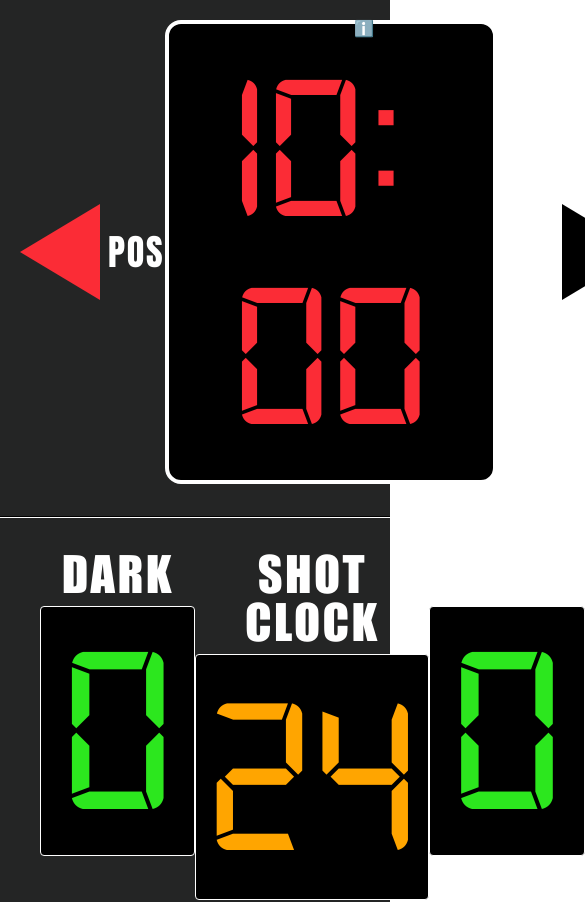
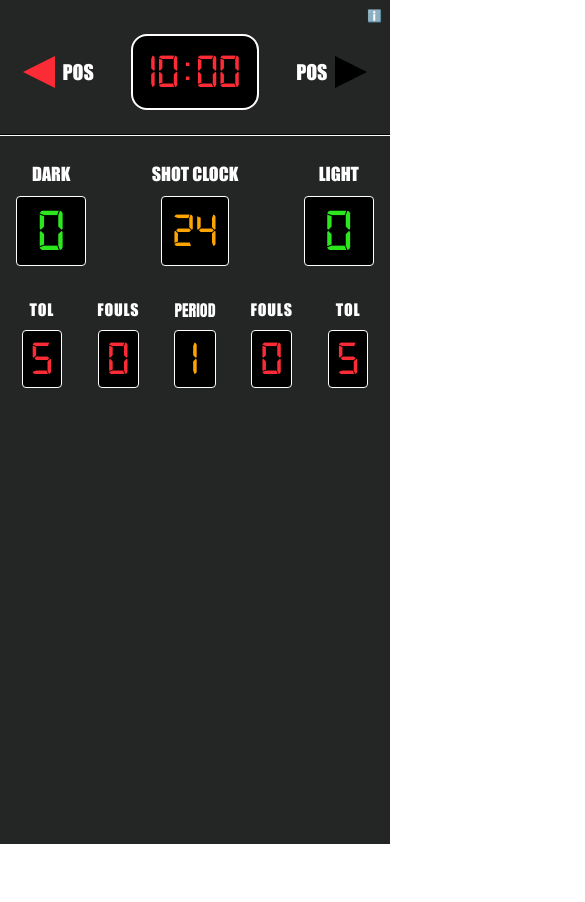
Before and after one commit to amlagsac/basketball-scoreboard, a SvelteKit app: page / in a window 390 px wide. Shown: the top 902 px of the page, 585 px wide, since content can reach past the window. After the commit the page ends 844 px from the top, so only its background shows below. Built offline with nearby package versions, Linux system fonts and the light colour scheme.

Commit message:
Add responsive design to scoreboard

```diff
--- a/src/routes/+page.svelte
+++ b/src/routes/+page.svelte
@@ -27,19 +27,20 @@
 	}
 </script>
 
-<div class="min-h-screen w-full bg-[#242525]">
+<div class="flex h-full min-h-screen w-full flex-col items-center bg-[#242525]">
 	<button
-		class="absolute top-4 right-4 cursor-pointer"
+		class="absolute top-0 right-0 cursor-pointer rounded-full p-2 text-xs text-white transition hover:bg-gray-700 md:top-4 md:right-4 md:text-2xl"
 		aria-label="Open Information Modal"
 		onclick={openModal}
 	>
 		ℹ️
 	</button>
-	<div class="flex h-1/3 flex-1 flex-col justify-evenly gap-3">
+	<div class="flex w-full flex-1 flex-col gap-3">
 		<BallPossessionAndGameTimer bind:shotClock bind:isGameTimerRunning />
-		<hr class="h-[.15rem] bg-white" />
+		<hr class="h-[.10rem] bg-white md:h-[.15rem]" />
 		<TeamScoreAndShotClock bind:shotClock bind:isGameTimerRunning />
 		<TimeoutAndFoulDetails />
 	</div>
 </div>
+
 <HotkeysInformationModal bind:showHotkeyInstructionsModal />
--- a/src/routes/components/BallPossessionArrow.svelte
+++ b/src/routes/components/BallPossessionArrow.svelte
@@ -4,16 +4,16 @@
 
 <div class="flex items-center">
 	{#if rightArrow}
-		<span class="mr-2 font-[Impact] text-4xl font-medium tracking-wider text-white">POS</span>
+		<span class="mr-2 font-[Impact] text-xl text-white md:text-4xl">POS</span>
 		<div
-			class="h-0 w-0 border-y-[3rem] border-l-[5rem] border-transparent border-l-black"
+			class="h-0 w-0 border-y-[1rem] border-l-[2rem] border-transparent border-l-black md:border-y-[2rem] md:border-l-[4rem]"
 			class:border-l-red-500={ballPossession === 'Light'}
 		></div>
 	{:else}
 		<div
-			class="h-0 w-0 border-y-[3rem] border-r-[5rem] border-transparent border-r-black"
+			class="h-0 w-0 border-y-[1rem] border-r-[2rem] border-transparent border-r-black md:border-y-[2rem] md:border-r-[4rem]"
 			class:border-r-red-500={ballPossession === 'Dark'}
 		></div>
-		<span class="ml-2 font-[Impact] text-4xl font-medium tracking-wider text-white">POS</span>
+		<span class="ml-2 font-[Impact] text-xl text-white md:text-4xl">POS</span>
 	{/if}
 </div>
--- a/src/routes/components/OtherDetailsBox.svelte
+++ b/src/routes/components/OtherDetailsBox.svelte
@@ -2,10 +2,12 @@
 	let { boxLabel, boxValue, isFoul = false } = $props();
 </script>
 
-<div class="flex flex-col items-center gap-2">
-	<h3 class="text-center font-[Impact] text-4xl font-bold tracking-wider text-white">{boxLabel}</h3>
-	<div class="w-full rounded-sm border border-white bg-black px-5 py-1 text-center">
-		<span class="font-[Digital-7] text-[10rem] leading-none text-red-500"
+<div class="flex flex-col items-center gap-2 sm:gap-1">
+	<h3 class="text-md text-center font-[Impact] tracking-wider text-white sm:text-2xl">
+		{boxLabel}
+	</h3>
+	<div class="rounded-sm border border-white bg-black px-2 py-1 text-center md:px-5 md:py-1">
+		<span class="font-[Digital-7] text-5xl leading-none text-red-500 sm:text-[8rem]"
 			>{isFoul && boxValue > 4 ? 'P' : boxValue}</span
 		>
 	</div>
--- a/src/routes/components/TeamScore.svelte
+++ b/src/routes/components/TeamScore.svelte
@@ -3,10 +3,15 @@
 </script>
 
 <div class="flex flex-col items-center gap-2">
-	<h2 contenteditable="true" class="text-center font-[Impact] text-5xl tracking-wider text-white">
+	<h2
+		contenteditable="true"
+		class="text-center font-[Impact] text-lg break-words text-white md:text-4xl md:tracking-wider"
+	>
 		{teamName}
 	</h2>
 	<div class="w-full rounded-sm border border-white bg-black px-5 py-1 text-center">
-		<span class="font-[Digital-7] text-[15rem] leading-none text-[#2CE71E]">{teamScore}</span>
+		<span class="font-[Digital-7] text-6xl leading-none text-[#2CE71E] md:text-[12rem]"
+			>{teamScore}</span
+		>
 	</div>
 </div>
--- a/src/routes/views/BallPossessionAndGameTimer.svelte
+++ b/src/routes/views/BallPossessionAndGameTimer.svelte
@@ -113,23 +113,21 @@
 	});
 </script>
 
-<div class="flex flex-1 justify-evenly p-5">
+<div class="flex justify-around px-1 pt-8.5 pb-3 md:p-3 md:pb-0">
 	<BallPossessionArrow bind:ballPossession rightArrow={false} />
-	<div class="rounded-2xl border-4 border-white bg-black px-16 py-5">
-		<div class="h-full">
+	<div class="rounded-2xl border-2 border-white bg-black px-4 py-3 md:border-4 md:py-2">
 		<span
 			contenteditable="true"
-				class="font-[Digital-7] text-[13rem] leading-none text-red-500"
+			class="font-[Digital-7] text-5xl leading-none text-red-500 md:text-[12rem]"
 			oninput={(event: Event) => updateMinutes(event)}>{gameMinutes}</span
 		>
-			<span class="font-[Digital-7] text-[13rem] leading-none text-red-500">:</span>
+		<span class="font-[Digital-7] text-5xl leading-none text-red-500 md:text-[12rem]">:</span>
 		<span
 			contenteditable="true"
-				class="font-[Digital-7] text-[13rem] leading-none text-red-500"
+			class="font-[Digital-7] text-5xl leading-none text-red-500 md:text-[12rem]"
 			oninput={(event: Event) => updateSeconds(event)}
 			>{(gameSeconds <= 9 ? '0' : '') + gameSeconds}</span
 		>
 	</div>
-	</div>
 	<BallPossessionArrow bind:ballPossession rightArrow={true} />
 </div>
--- a/src/routes/views/TeamScoreAndShotClock.svelte
+++ b/src/routes/views/TeamScoreAndShotClock.svelte
@@ -91,14 +91,16 @@
 	});
 </script>
 
-<div class="flex h-1/3 justify-around p-10 pt-5">
+<div class="flex justify-between px-4 pt-3 md:justify-around md:p-5">
 	<TeamScore teamName={'DARK'} teamScore={darkScore} />
 	<div class="flex flex-col items-center gap-2">
-		<h2 class="text-center font-[Impact] text-5xl tracking-wider text-white">SHOT CLOCK</h2>
-		<div class="w-full rounded-sm border border-white bg-black px-2.5 py-2.5 text-center">
+		<h2 class="text-center font-[Impact] text-lg text-white md:text-4xl md:tracking-wider">
+			SHOT CLOCK
+		</h2>
+		<div class="rounded-sm border border-white bg-black px-2.5 py-2.5 text-center md:p-2.5">
 			<span
 				contenteditable="true"
-				class="font-[Digital-7] text-[14rem] leading-none text-[#FFA500]"
+				class="font-[Digital-7] text-5xl leading-none text-[#FFA500] md:text-[12rem]"
 				oninput={(event: Event) => updateShotClock(event)}>{shotClock}</span
 			>
 		</div>
--- a/src/routes/views/TimeoutAndFoulDetails.svelte
+++ b/src/routes/views/TimeoutAndFoulDetails.svelte
@@ -67,13 +67,19 @@
 	}
 </script>
 
-<div class="flex h-1/3 justify-around p-10 pt-5">
+<div class="flex justify-around px-1 pt-5 md:p-1">
 	<OtherDetailsBox boxLabel={'TOL'} boxValue={darkTimeouts} />
 	<OtherDetailsBox boxLabel={'FOULS'} boxValue={darkFouls} isFoul={true} />
 	<div class="flex flex-col items-center gap-2">
-		<h3 class="text-center font-[Impact] text-4xl font-bold tracking-wider text-white">PERIOD</h3>
-		<div class="w-full rounded-sm border border-white bg-black px-5 py-1 text-center">
-			<span class="font-[Digital-7] text-[10rem] leading-none text-[#FFA500]"
+		<h3
+			class="text-md text-center font-[Impact] font-bold text-white md:text-2xl md:tracking-wider"
+		>
+			PERIOD
+		</h3>
+		<div
+			class="w-full rounded-sm border border-white bg-black px-2 py-1 text-center md:px-5 md:py-1"
+		>
+			<span class="font-[Digital-7] text-5xl leading-none text-[#FFA500] md:text-[8rem]"
 				>{currentPeriod > 4 ? 'OT' : currentPeriod}</span
 			>
 		</div>
```
Lines whose indentation alone changed are shown as unchanged.
